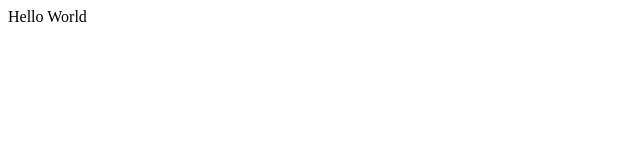
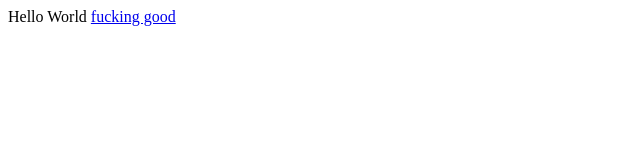
Before and after one commit to daohuynhtrung/daohuynhtrung.github.io, a plain HTML site: page index.html in a window 1280 px wide. Shown: the whole page, without its empty margins (0-640 px from the left). Drawn offline with Linux system fonts and the light colour scheme.

Commit message:
fix link

```diff
--- a/index.html
+++ b/index.html
@@ -1,2 +1,2 @@
 Hello World
-<a href="daohuynhtrung.github.io/source/fun.html"></a>
+<a href="daohuynhtrung.github.io/source/fun.html">fucking good</a>
```
